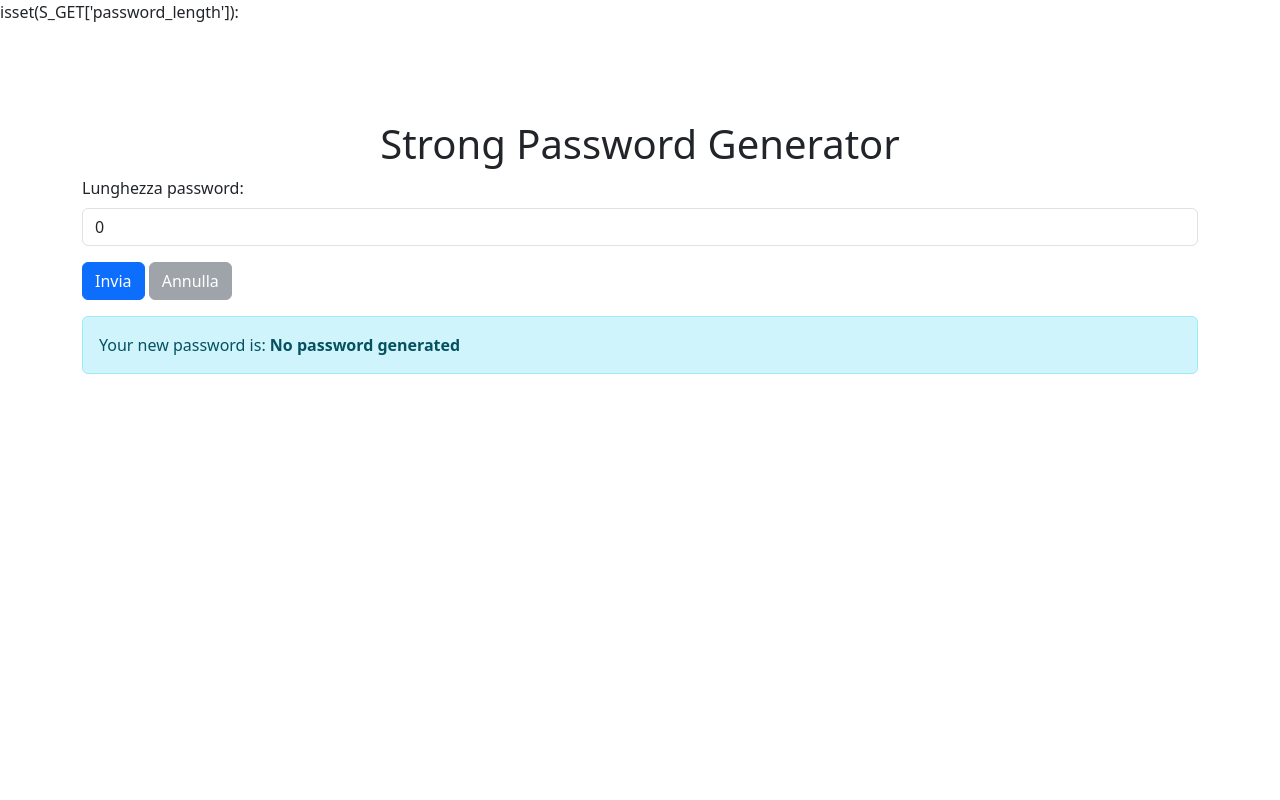
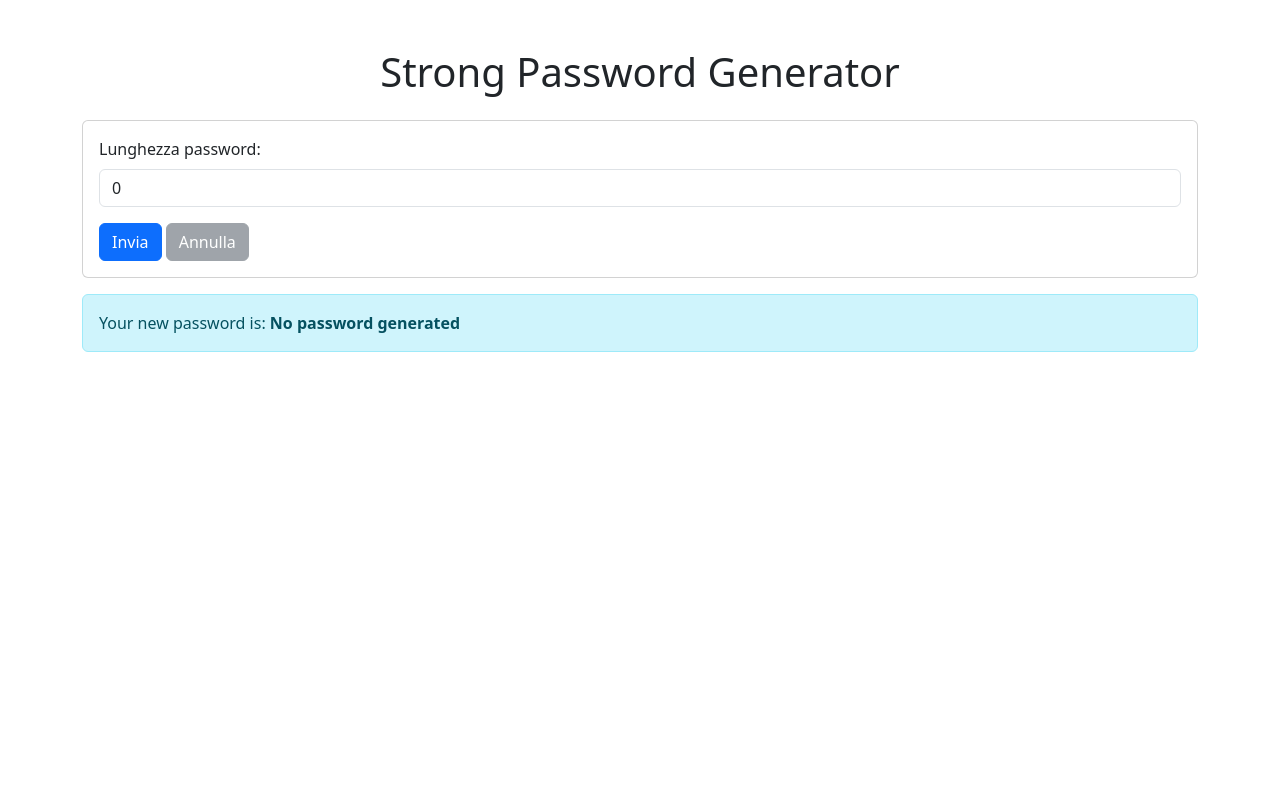
Before and after one commit to fedebacci/php-strong-password-generator, a PHP site: page / in a window 1280 px wide. Run offline with PHP 8.4, Linux system fonts and the light colour scheme.

Commit message:
basic password generation and general comments clenup for first commit tests

```diff
--- a/index.php
+++ b/index.php
@@ -1,54 +1,29 @@
 <?php
 
-echo "isset(S_GET['password_length']): " . isset($_GET['password_length']);
-// echo "<br/>";
-// echo "strlen(S_GET['password_length']): ". strlen($_GET['password_length']) ?? 0;
-echo "<br/>";
 
-
-
-// $password_length = $_GET['password_length'] ?? null;
-// $password_length = isset($_GET['password_length']) ? $_GET['password_length'] : null;
 if (isset($_GET['password_length'])) {
     $password_length = $_GET['password_length'];
-    echo "<br/>";
-    echo "password_length appena settato: ". $password_length;
-    echo "<br/>";
-    echo "isset(password_length): ". isset($password_length);
 };
 
 
-
-echo "<br/>";
-echo "<br/>";
-// if (isset($_GET['password_length']) && strlen($_GET['password_length']) > 0) {
-// if ($password_length) {
-if (isset($password_length)) {
-    echo "<br/>";
-    echo "strlen(S_GET['password_length']): " . strlen($_GET['password_length']);
-
-    $password_length = $_GET['password_length'];
-    echo "password_length 1: $password_length";
-    var_dump($password_length);
-
+if (isset($password_length) && $password_length > 0) {
     $generated_password = generate_password($password_length + 0);
 };
 
 
 function generate_password (int $password_length) {
-    echo "password_length ricevuta in funzione generate_password: $password_length";
-    var_dump($password_length);
-    $generated_password = "TEST PW";
-    echo "Password generated $generated_password";
+    $generated_password = "";
+    $possible_characters = "ABHIJKLMNOPQRSTUVWXYZabcdefghijklmnopqrstuvwxyz";
+    $min = 1;
+    $max = strlen($possible_characters) - 1;
+    do {
+        $random_character = $possible_characters[rand($min, $max)];
+        $generated_password .= $random_character;
+    } while (strlen($generated_password) < $password_length);
+
     return $generated_password;
 };
 
-
-if (isset($generated_password)) {
-    echo "<br/>";
-    echo "generated_password outside:";
-    var_dump($generated_password);
-};
 
 
 
@@ -70,7 +45,7 @@ if (isset($generated_password)) {
 
     <section class="py-5">
         <div class="container">
-            <div class="row">
+            <div class="row g-3">
                 <div class="col-12">
                     <h1 class="text-center">
                         Strong Password Generator
@@ -78,12 +53,12 @@ if (isset($generated_password)) {
                 </div>
 
                 <div class="col-12">
-                    <form>
+                    <form class="card p-3">
                         <div class="mb-3">
                             <label for="password_length" class="form-label">
                                 Lunghezza password:
                             </label>
-                            <input name="password_length" type="number" class="form-control" id="password_length" value="<?php echo $password_length ?? 0 ?>">
+                            <input name="password_length" value="<?php echo $password_length ?? 0 ?>" type="number" class="form-control" id="password_length" min="1" max="10">
                         </div>
 
                         <div class="mb3">
@@ -104,7 +79,7 @@ if (isset($generated_password)) {
                         <b>
                             <?php
                                 if (isset($generated_password)) {
-                                    echo "$generated_password";
+                                    echo "$generated_password (" . strlen($generated_password) . ")";
                                 } else {
                                     echo "No password generated";
                                 };
```
